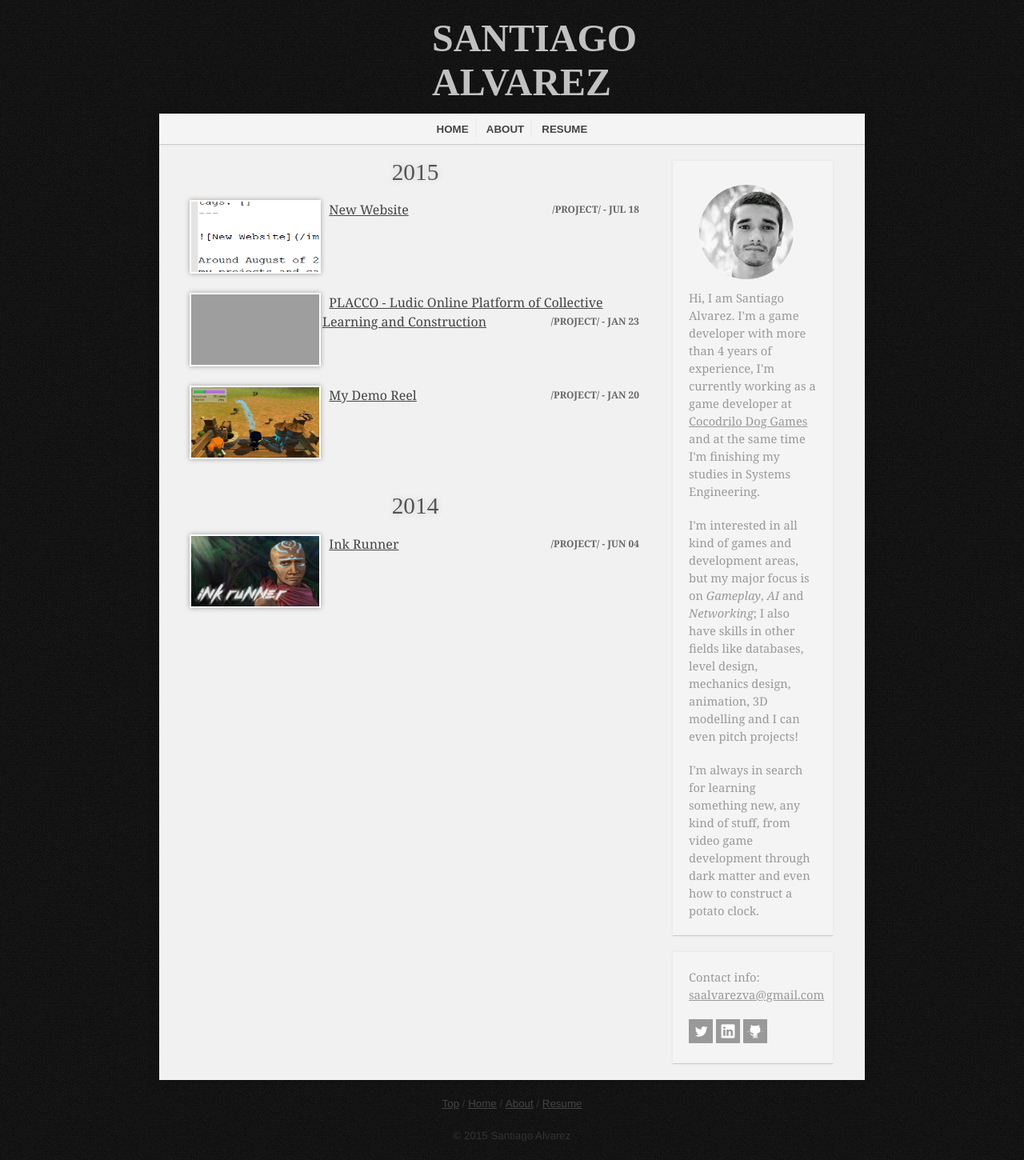
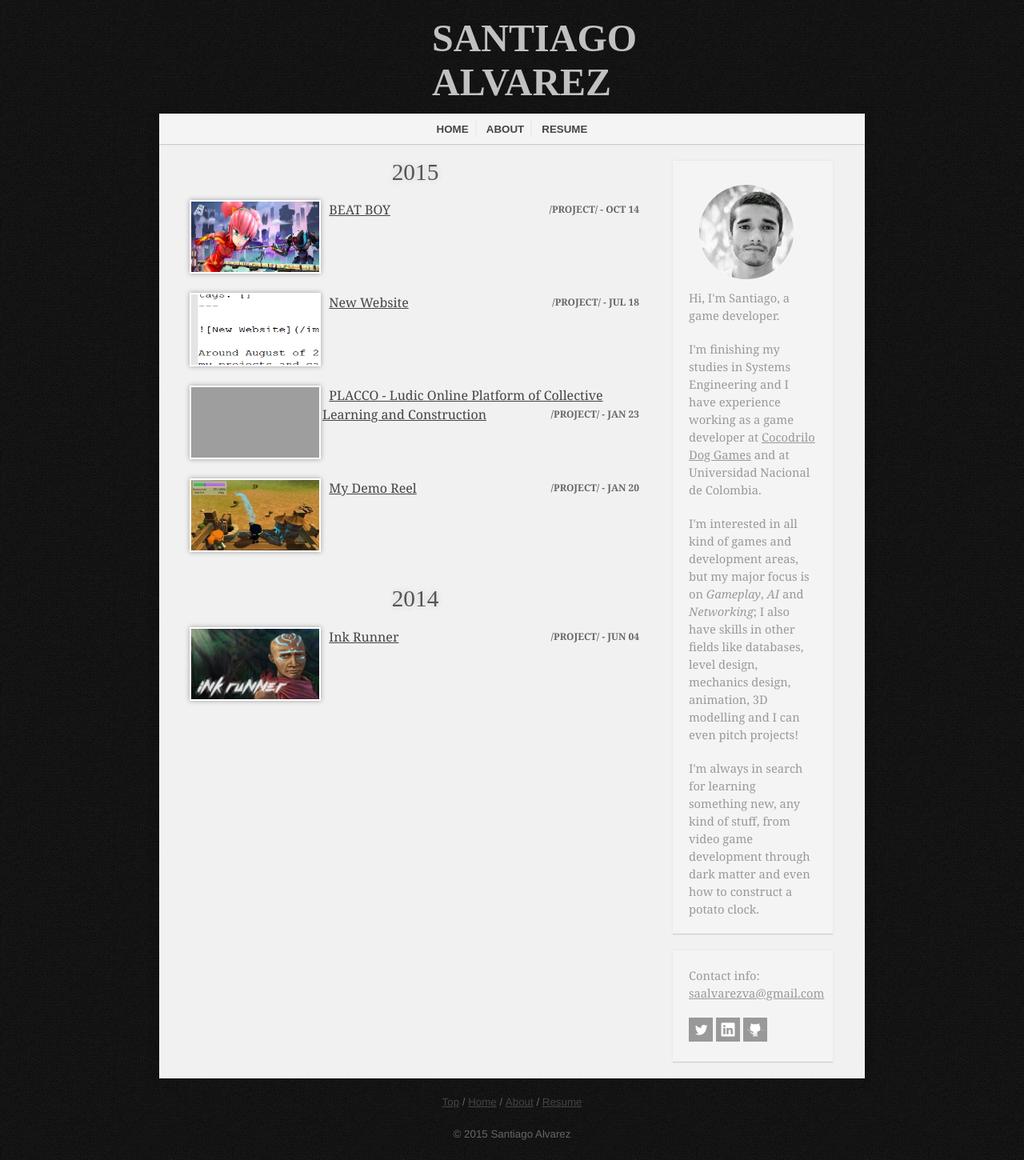
Before and after one commit to pulpobot/pulpobot.github.io, a Jekyll site: the page built from index.html, in a window 1280 px wide. Shown: the whole page at 80% size. Built offline with Jekyll 4.4.1, drawn with Linux system fonts in a browser that asks for light colours; nearby versions of some CDN libraries; some web fonts are replaced; Markdown is read by kramdown in place of the engine named in the settings; the list of posts is cut into pages by our own code; grey boxes are pictures that could not be loaded.

Commit message:
New Beat Boy Project

```diff
--- a/_layouts/default.html
+++ b/_layouts/default.html
@@ -44,12 +44,15 @@
 			<img src="\images\profile\sa_small.png" alt="This is me!" style="width:145px;height:136px;">
 
                 <p>
-                    Hi, I am Santiago Alvarez.
-					I'm a game developer with more than 4 years of experience,
-					I'm currently working as a game developer at
+                    Hi, I'm Santiago,
+					a game developer.
+				</p>
+				 <p>
+					I'm finishing my studies in Systems Engineering and
+					I have experience working as a game developer at
 					<a href="http://www.cocodrilodog.com/"
                         target="_blank">Cocodrilo Dog Games</a>
-						and at the same time I'm finishing my studies in Systems Engineering.
+						and at Universidad Nacional de Colombia.
                 </p>
                 <p>
 					I'm interested in all kind of games and development areas,
--- a/css/style.css
+++ b/css/style.css
@@ -470,7 +470,7 @@ footer {
     text-align:center;
     font-family: "Helvetica Neue", helvetica, arial, sans-serif;
     font-size:10pt;
-    color:#333333;
+    color:#0;
 }
 
 footer a,
```
Also changed, not shown: about/index.html (+6 -2 lines), project/_posts/2015-10-14-Beat-Boy.md (added, +93 -0 lines), resume/index.html (+13 -12 lines), images/BEAT BOY/BEATBOY-SPS.jpg (added), 9 other files.
